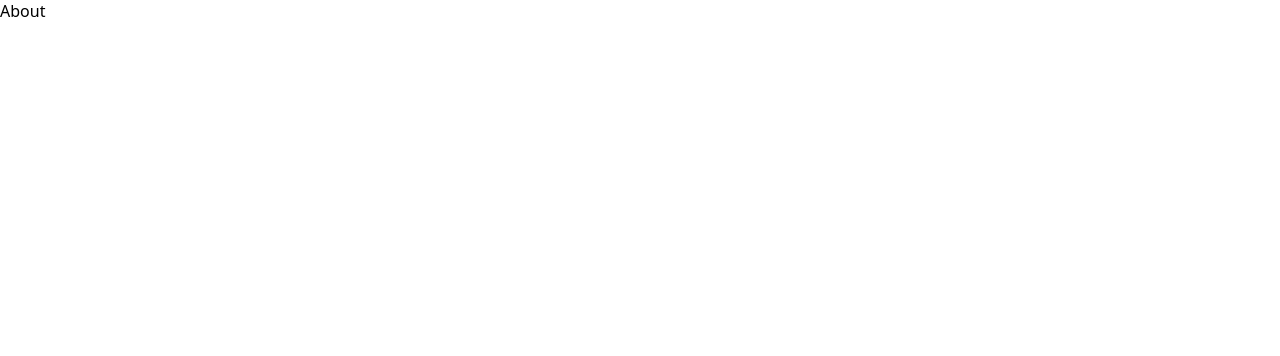
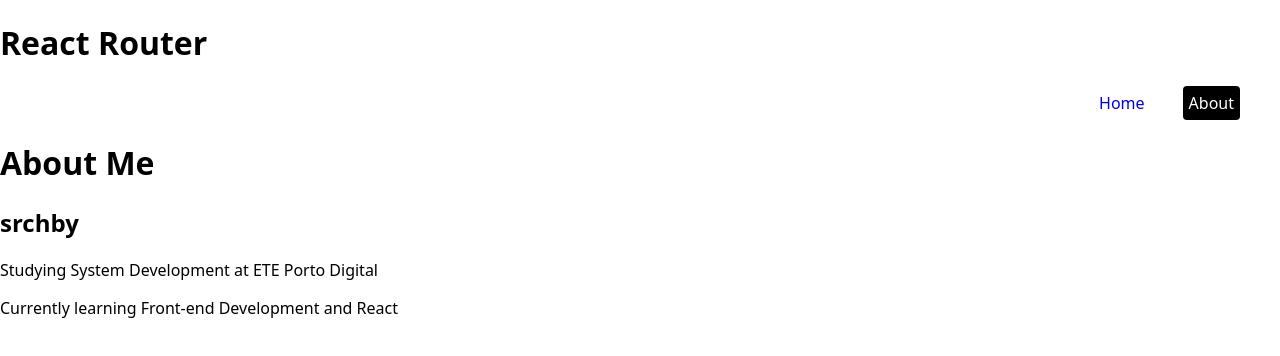
Before and after one commit to srchby/routerreactcourse, a React (Create React App) app: page /about in a window 1280 px wide. Shown: the top 356 px of the page. Built offline with nearby package versions, Linux system fonts and the light colour scheme.

Commit message:
root layout, course layout, createbrowserrouter

```diff
--- a/src/App.js
+++ b/src/App.js
@@ -1,17 +1,31 @@
-import { BrowserRouter, Route, Routes, Link } from 'react-router-dom';
+import {
+  createBrowserRouter,
+  createRoutesFromElements,
+  Route,
+  RouterProvider
+} from 'react-router-dom';
 import './index.css';
 
 import About from './pages/About';
+import Home from './pages/Home';
+import RootLayout from './pages/RootLayout';
+import CourseLayout from './pages/CourseLayout';
+
+const router = createBrowserRouter(
+  createRoutesFromElements(
+    <Route path='/' element={<RootLayout />}>
+      <Route path='/' element={<Home />} />
+      <Route path="about" element={<About />} />
+      <Route path='course' element={<CourseLayout />}>
+        <Route path='video' />
+      </Route>
+    </Route>
+  )
+)
 
 function App() {
   return (
-    <BrowserRouter>
-      <main>
-      <Routes>
-        <Route path="about" element={<About />} />
-      </Routes>
-      </main>
-    </BrowserRouter>
+    <RouterProvider router={router} />
   );
 }
 
--- a/src/index.css
+++ b/src/index.css
@@ -3,3 +3,38 @@
   margin: auto;
   font-family: system-ui, -apple-system, BlinkMacSystemFont, 'Segoe UI', Roboto, Oxygen, Ubuntu, Cantarell, 'Open Sans', 'Helvetica Neue', sans-serif;
 }
+
+/*
+header nav {
+  display: inline-flex;
+  gap: 2rem;
+  max-width: 1200px;
+  margin: 0 auto;
+}
+
+header h1 {
+  display: inline-flex;
+  max-width: 1200px;
+  margin: 0 auto;
+}
+*/
+header nav {
+  display: flex;
+  gap: 2rem;
+  justify-content: flex-end;
+  max-width: 1200px;
+  margin: 0 auto;
+}
+header nav h1 {
+  max-width: 1200px;
+  margin: 0 auto;
+}
+header nav a{
+  text-decoration: none;
+  padding: 6px;
+  border-radius: 4px;
+}
+header nav a.active {
+  background: black;
+  color: white;
+}
--- a/src/pages/About.js
+++ b/src/pages/About.js
@@ -1,8 +1,21 @@
 export default function Home() {
     return (
         <div>
+            <h1>
+                About Me
+            </h1>
+            <div className="imgtext">
+                <h2>
+                    srchby
+                </h2>
+            </div>
             <a>
-                About
+                <p>
+                    Studying System Development at ETE Porto Digital
+                </p>
+                <p>
+                    Currently learning Front-end Development and React
+                </p>
             </a>
         </div>
     )
--- /dev/null
+++ b/src/pages/CourseLayout.js
@@ -0,0 +1,14 @@
+import { NavLink, Outlet } from "react-router-dom"
+
+function HelpLayout() {
+  return (
+    <div className="course-layout">
+      <nav>
+        <NavLink to='video'> Video </NavLink>
+      </nav>
+    <Outlet />
+    </div>
+  )
+}
+
+export default HelpLayout
--- /dev/null
+++ b/src/pages/Home.js
@@ -0,0 +1,12 @@
+function Home () {
+    return (
+        <div>
+            <h1>Home</h1>
+            <a>
+                Basic exercises for React Router.
+            </a>
+        </div>
+    )
+}
+
+export default Home;
--- /dev/null
+++ b/src/pages/RootLayout.js
@@ -0,0 +1,26 @@
+import {
+    NavLink,
+    Outlet
+} from 'react-router-dom'
+import React from 'react'
+
+function RootLayout() {
+    return (
+        <div className='root-layout'>
+            <header>
+                <h1>
+                    React Router
+                </h1>
+                <nav>
+                    <NavLink to="/">Home</NavLink>
+                    <NavLink to="/about">About</NavLink>
+                </nav>
+            </header>
+            <main>
+                <Outlet />
+            </main>
+        </div>
+    )
+}
+
+export default RootLayout
```
Also changed, not shown: public/images/srchby_pfp.jpg (added).
